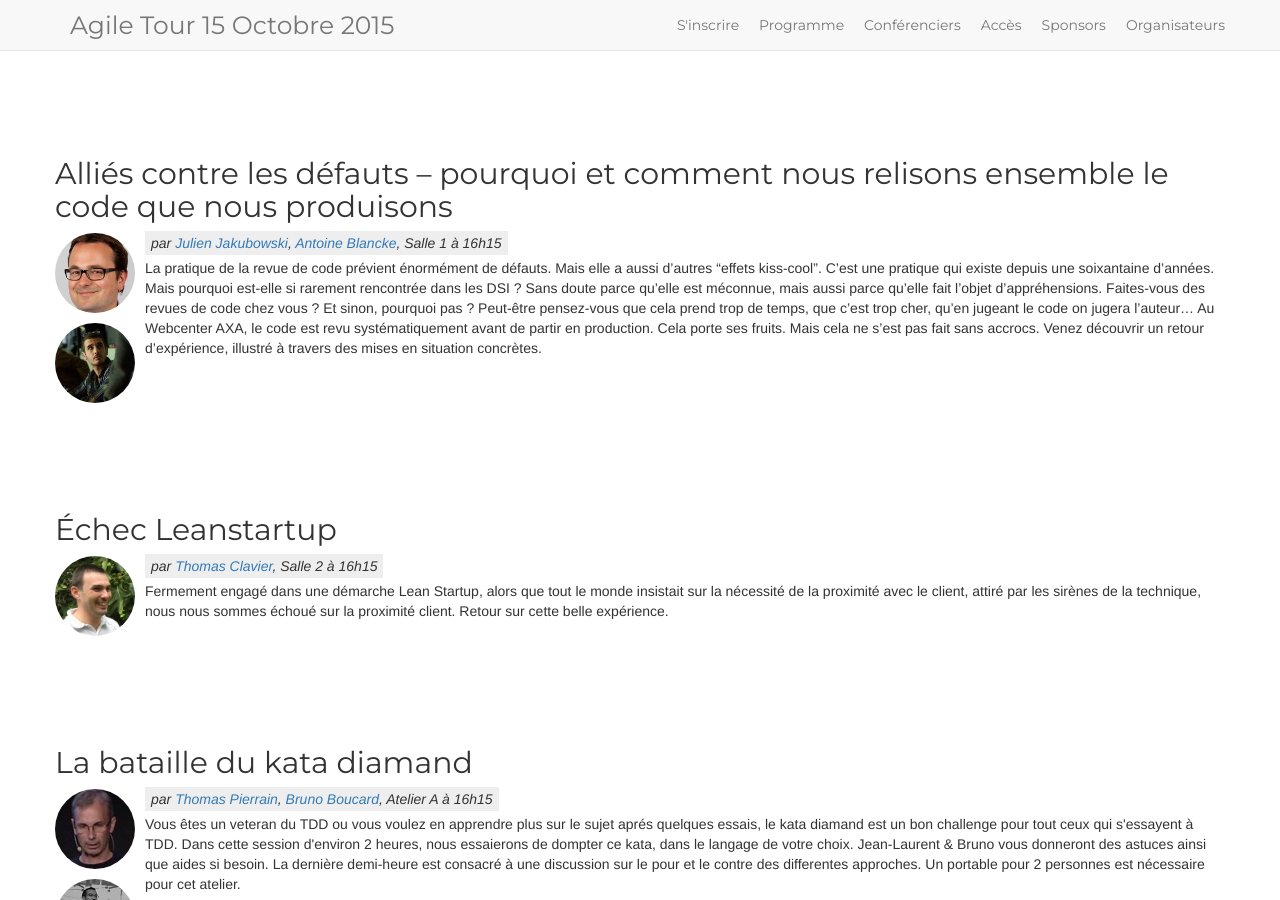
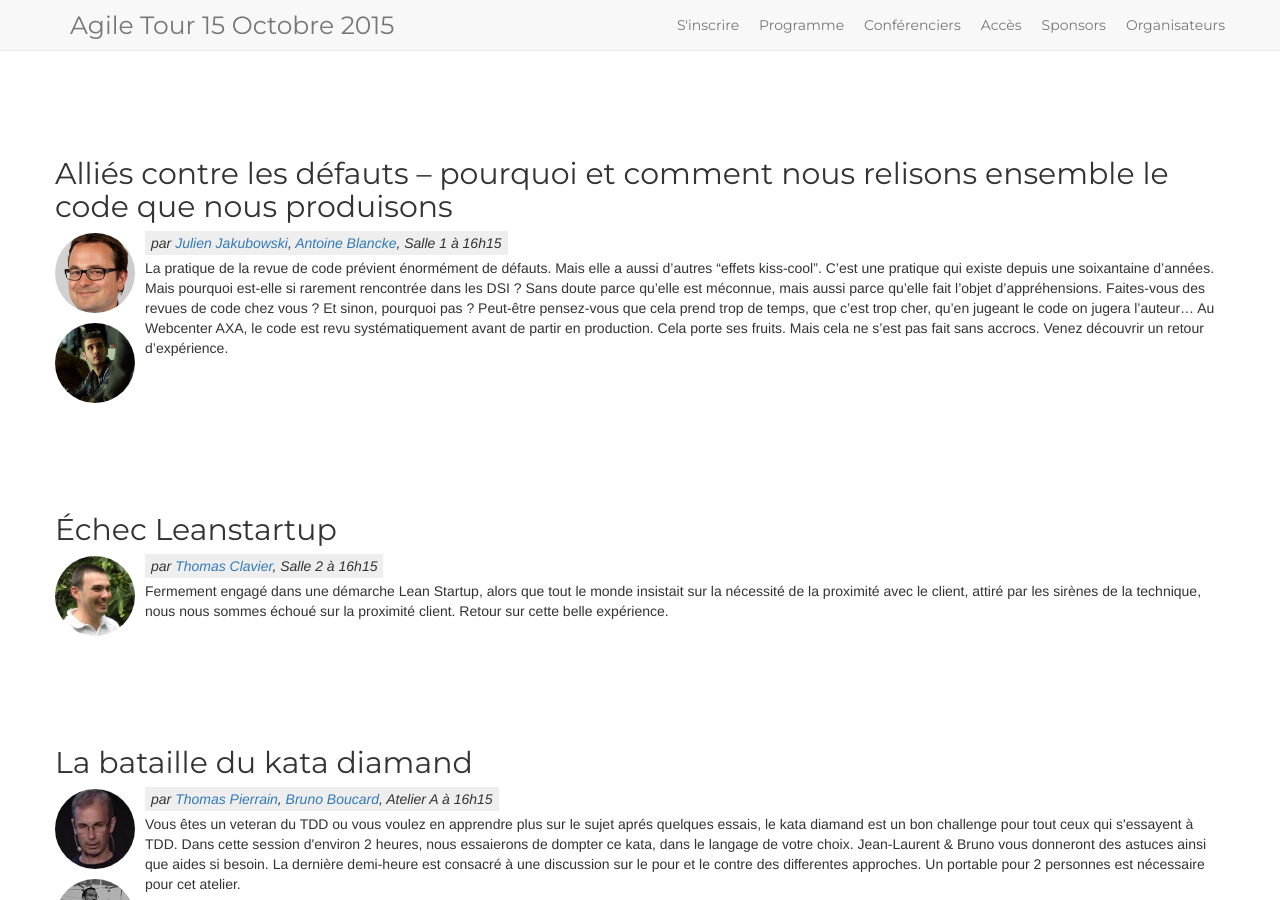
Before and after one commit to jak78/agile-tour-lille-2017, a Jekyll site: the page built from 99-talks.html, in a window 1280 px wide and 900 px high, scrolled down 6047 px. Built offline with Jekyll 4.4.1, drawn with Linux system fonts in a browser that asks for light colours; nearby versions of some CDN libraries.

Commit message:
changed Antoine & Julien session description

```diff
--- a/_data/schedule.yml
+++ b/_data/schedule.yml
@@ -141,7 +141,7 @@
                       Ben Linders, co-author of Getting Value out of Agile Retrospectives, will explain the “why” and “what” of retrospectives, the business value and benefits that they can bring you, and provide hands on advice for introducing and improving retrospectives in your teams. He will also show how using different exercises can help you to get more value out of agile retrospectives"
       - subject: Alliés contre les défauts – pourquoi et comment nous relisons ensemble le code que nous produisons
         speaker: Julien Jakubowski, Antoine Blancke
-        description: "La pratique de la revue de code prévient énormément de défauts. Mais elle a aussi d’autres “effets kiss-cool”. C’est une pratique qui existe depuis une soixantaine d’années. Mais pourquoi est-elle si rarement rencontrée dans les DSI ? Sans doute parce qu’elle est méconnue, mais aussi parce qu’elle fait l’objet d’appréhensions. Faites-vous des revues de code chez vous ? Et sinon, pourquoi pas ? Peut-être pensez-vous que cela prend trop de temps, que c’est trop cher, qu’en jugeant le code on jugera l’auteur… Au Webcenter AXA, le code est revu systématiquement avant de partir en production. Cela porte ses fruits. Mais cela ne s’est pas fait sans accrocs. Venez découvrir un retour d’expérience, illustré à travers des mises en situation concrètes."
+        description: "La pratique de la revue de code prévient énormément de défauts. Mais elle a aussi d’autres “effets kiss-cool”. C’est une pratique qui existe depuis une soixantaine d’années. Mais pourquoi est-elle si rarement rencontrée dans les DSI ? Sans doute parce qu’elle est méconnue, mais aussi parce qu’elle fait l’objet d’appréhensions. Faites-vous des revues de code chez vous ? Et sinon, pourquoi pas ? Peut-être pensez-vous que cela prend trop de temps, que c’est trop cher, qu’en jugeant le code on jugera l’auteur… Au Webcenter AXA, le code est revu systématiquement avant de partir en production. Cela porte ses fruits. Mais cela ne s’est pas fait sans accrocs. Venez découvrir un retour d’expérience."
       - subject: Échec Leanstartup
         speaker: Thomas Clavier
         description: "Fermement engagé dans une démarche Lean Startup, alors que tout le monde insistait sur la nécessité de la proximité avec le client, attiré par les sirènes de la technique, nous nous sommes échoué sur la proximité client. Retour sur cette belle expérience."
```
